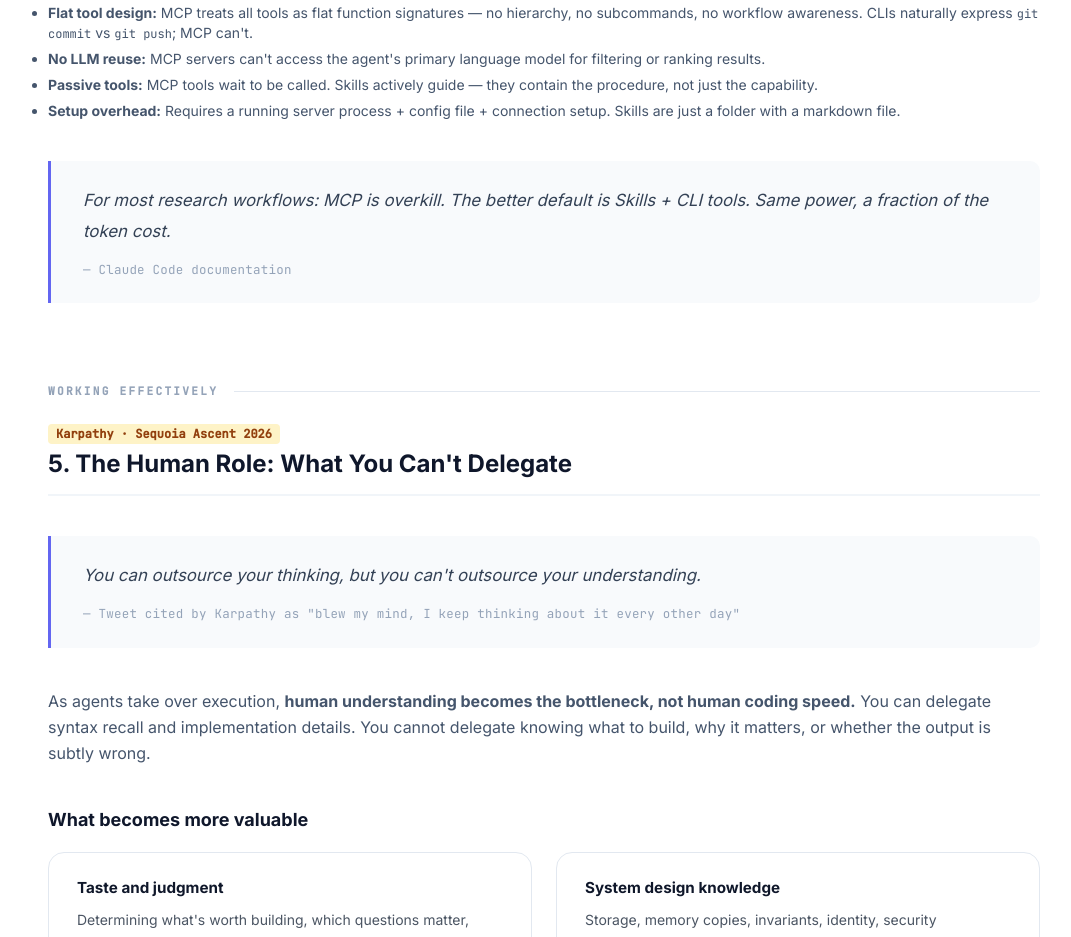
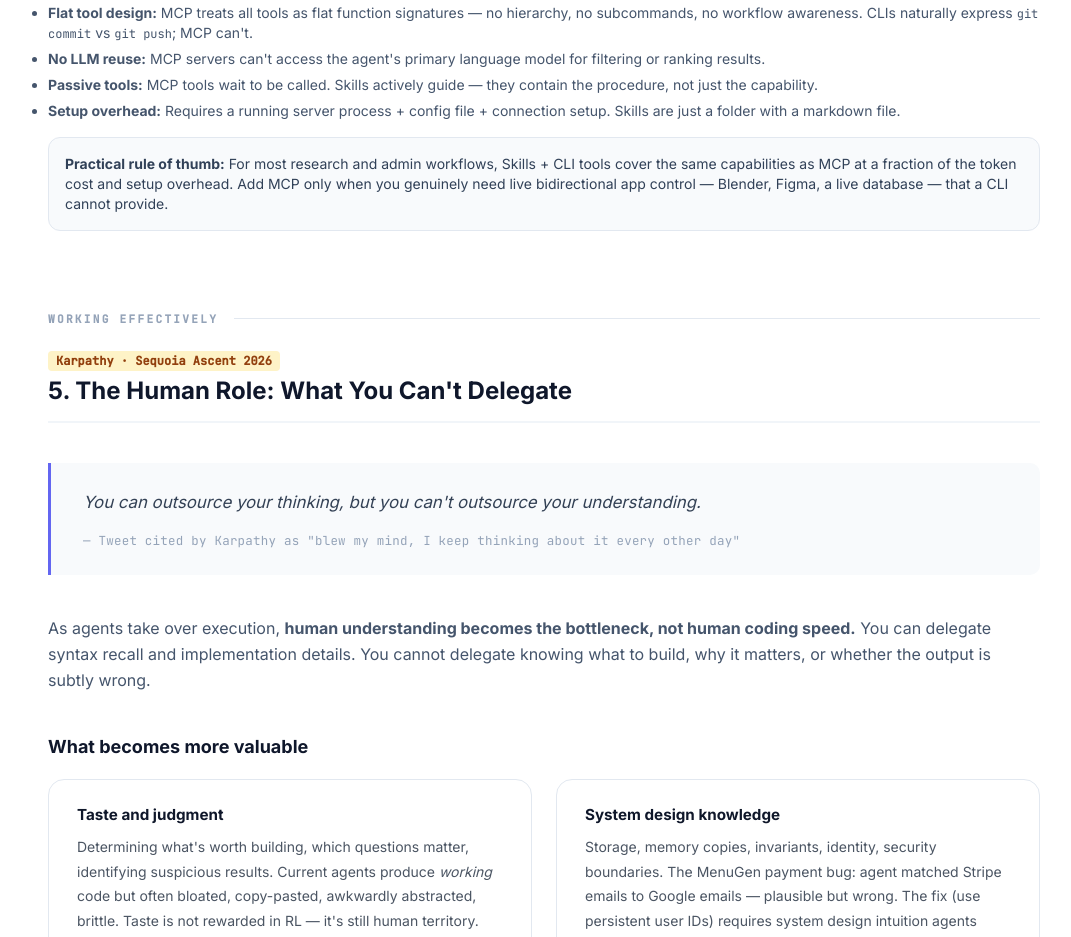
Before and after one commit to kth-sci/sci-agenthon-2026, a plain HTML site: page docs/advanced.html in a window 1280 px wide. Shown: the part 7163-8100 px from the top of the page, without its empty margins (96-1167 px from the left). Drawn offline with Linux system fonts and the light colour scheme.

Commit message:
Fix incorrect citation: MCP quote was a paraphrase not from Claude Code docs

```diff
--- a/docs/advanced.html
+++ b/docs/advanced.html
@@ -500,9 +500,8 @@
         <li><strong>Setup overhead:</strong> Requires a running server process + config file + connection setup. Skills are just a folder with a markdown file.</li>
       </ul>
 
-      <div class="quote">
-        <p>For most research workflows: MCP is overkill. The better default is Skills + CLI tools. Same power, a fraction of the token cost.</p>
-        <cite>— Claude Code documentation</cite>
+      <div class="bg-slate-50 border border-slate-200 rounded-xl p-4 text-sm text-slate-700 mb-4">
+        <strong>Practical rule of thumb:</strong> For most research and admin workflows, Skills + CLI tools cover the same capabilities as MCP at a fraction of the token cost and setup overhead. Add MCP only when you genuinely need live bidirectional app control — Blender, Figma, a live database — that a CLI cannot provide.
       </div>
     </section>
 
```
